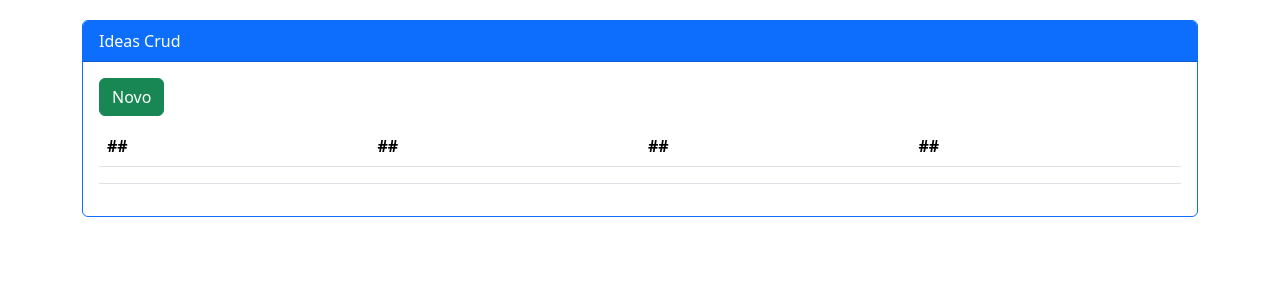
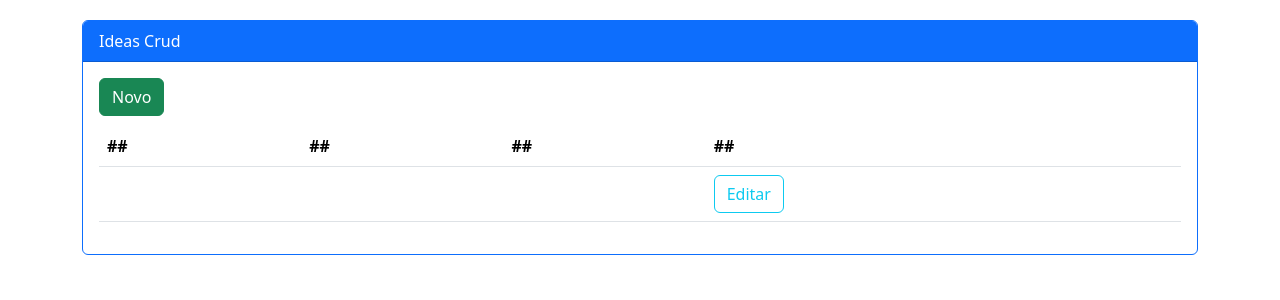
Before and after one commit to Adyson-Lima/erlideas_frontend, a React (Create React App) app: page / in a window 1280 px wide. Shown: the top 300 px of the page. Built offline with nearby package versions, Linux system fonts and the light colour scheme.

Commit message:
9° commit - tdd tela Ideas: Existe botão editar em Ideas? GREEN

```diff
--- a/src/pages/Ideas/index.js
+++ b/src/pages/Ideas/index.js
@@ -30,6 +30,9 @@
                 <td></td>
                 <td>
 
+                <button data-testid="mybtn1" type="button"
+                className="btn btn-outline-info">Editar</button>
+
                 </td>
             </tr>
           </tbody>
```
